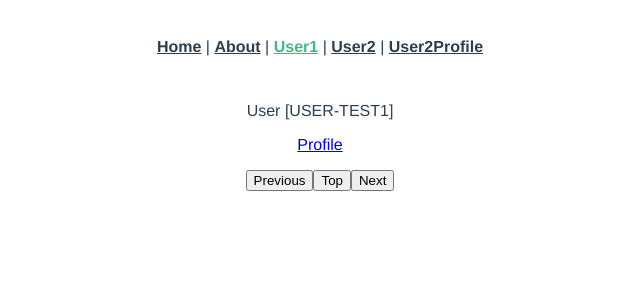
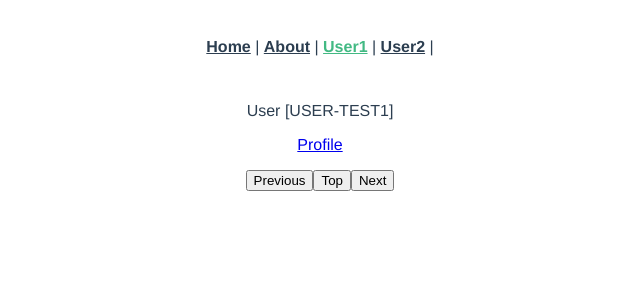
Before and after one commit to tissueMO/vuejs-tutorial, a Vue app in the folder vue-router/: page /#/user/USER-TEST1 in a window 1280 px wide. Shown: the top 300 px of the page, without its empty margins (320-960 px from the left). Built offline with nearby package versions, Linux system fonts and the light colour scheme.

Commit message:
名前付きルート 完全に理解

```diff
--- a/vue-router/src/App.vue
+++ b/vue-router/src/App.vue
@@ -4,8 +4,8 @@
       <router-link to="/">Home</router-link> |
       <router-link to="/about">About</router-link> |
       <router-link to="/user/USER-TEST1">User1</router-link> |
-      <router-link to="/user/USER-TEST2">User2</router-link> |
-      <router-link to="/user/USER-TEST2/profile">User2Profile</router-link>
+      <!-- 名前が付けられたルートに対してはパスではなく名前でリンクを作れる -->
+      <router-link :to="{ name: 'User', params: { id: 'USER-TEST2' }}">User2</router-link> |
     </div>
     <router-view/>
   </div>
--- a/vue-router/src/router/index.js
+++ b/vue-router/src/router/index.js
@@ -27,6 +27,7 @@ const routes = [
       {
         // サブルートに該当しないときのビューをセットできる
         path: '',
+        name: 'User',
         component: UserHome
       },
       {
```
